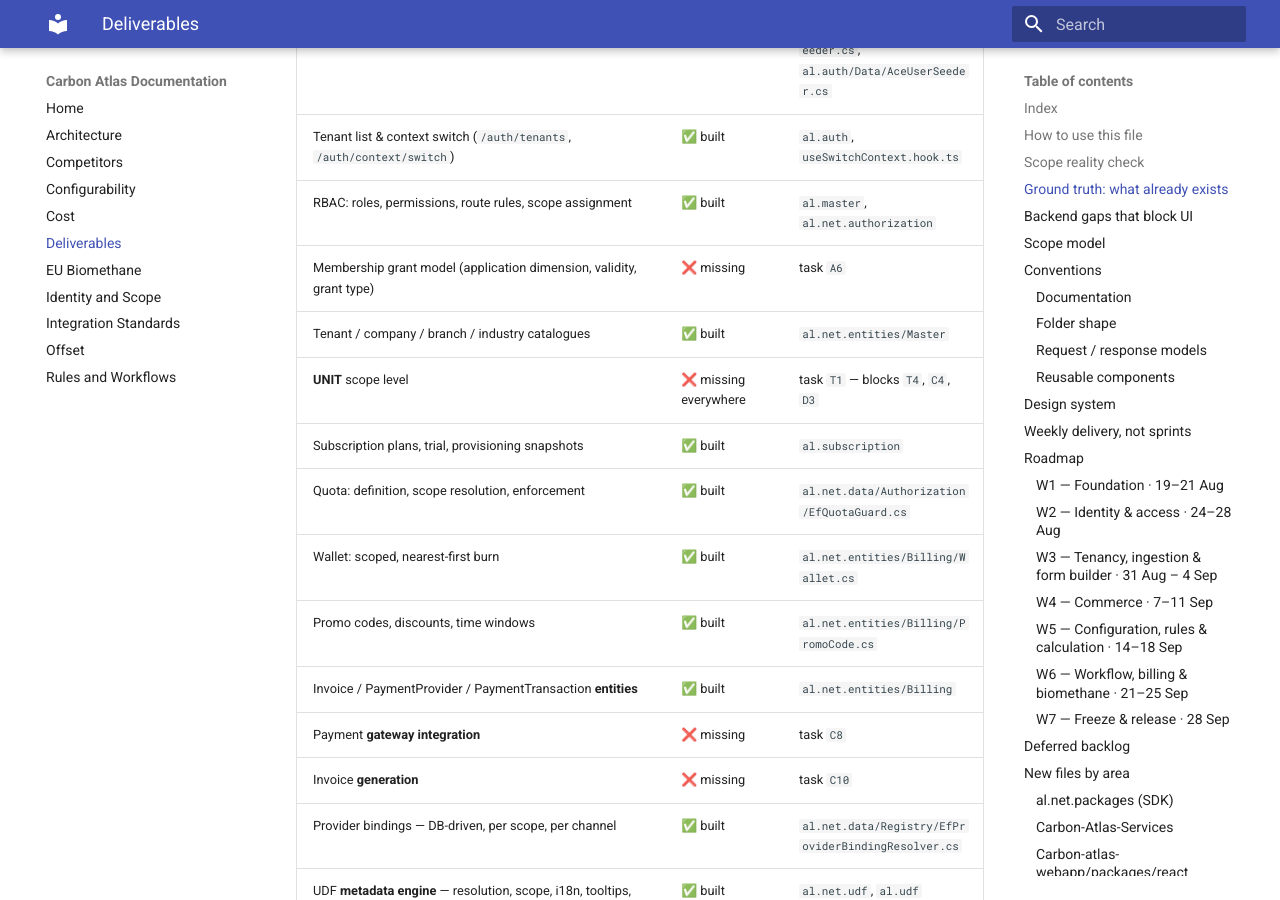
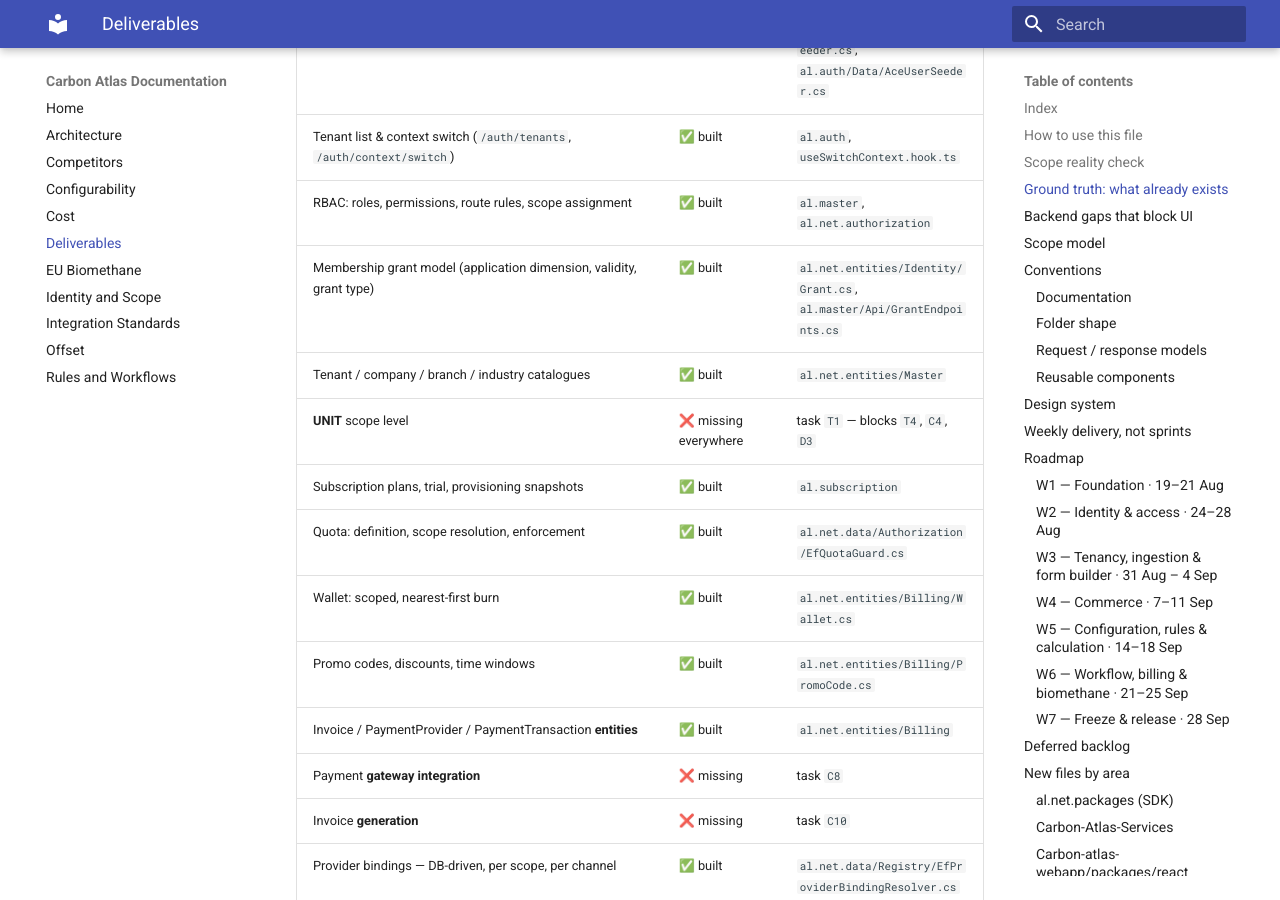
Before and after one commit to Acelucid-Technologies/Carbon-Atlas-Docs, an MkDocs documentation site: the page built from docs/Deliverables.md, in a window 1280 px wide and 900 px high, scrolled down 2569 px. Built offline with MkDocs 1.6.1 and Material for MkDocs 9.7.7, drawn with Linux system fonts in a browser that asks for light colours; some of the changed lines change nothing that is shown; some of the changed text lies outside the part shown.

Commit message:
a6 and f2 deliverables updates

```diff
--- a/docs/Deliverables.md
+++ b/docs/Deliverables.md
@@ -83,7 +83,7 @@
 | Four Ace users — RBAC assignments **and** login identities | ✅ built | `al.master/Data/AceTenantSeeder.cs`, `al.auth/Data/AceUserSeeder.cs` |
 | Tenant list & context switch (`/auth/tenants`, `/auth/context/switch`) | ✅ built | `al.auth`, `useSwitchContext.hook.ts` |
 | RBAC: roles, permissions, route rules, scope assignment | ✅ built | `al.master`, `al.net.authorization` |
-| Membership grant model (application dimension, validity, grant type) | ❌ missing | task `A6` |
+| Membership grant model (application dimension, validity, grant type) | ✅ built | `al.net.entities/Identity/Grant.cs`, `al.master/Api/GrantEndpoints.cs` |
 | Tenant / company / branch / industry catalogues | ✅ built | `al.net.entities/Master` |
 | **UNIT** scope level | ❌ missing everywhere | task `T1` — blocks `T4`, `C4`, `D3` |
 | Subscription plans, trial, provisioning snapshots | ✅ built | `al.subscription` |
@@ -266,8 +266,8 @@
 |---|---|---|---|---|---|---|---|
 | ☑ | 19 Aug | Dev - RS | Foundation | `F1` **Design tokens & theme** — light/dark triple definition; brand scale; density; motion under `prefers-reduced-motion` | M | 4 | Everything else consumes this. Never define a colour only inside a media query. |
 | ☐ | 19 Aug | Dev-AG | Foundation | `F3` **Error handling & diagnostics** — error boundary; 403/404/500; diagnostic report with **recursive redaction** | H | 4 | A diagnostic shipping a token or PII is a breach, not a feature. |
-| ☐ | 19 Aug | Dev | Identity | `A6` **Membership grant model (backend)** — one grant table; scope columns, application, validity, grant type, descendants | H | 4 | The spine of W2. See [IDENTITY-AND-SCOPE.md](./IDENTITY-AND-SCOPE.md). |
-| ☐ | 20 Aug | Dev | Foundation | `F2` **App shell** — sidebar, top bar, ⌘K palette, breadcrumbs; **nav hides on missing permission** | M | 4 | Mount `TenantSwitcher` here — built last session, not yet placed. |
+| ◐ | 19 Aug | Dev - VR | Identity | `A6` **Membership grant model (backend)** — one grant table; scope columns, application, validity, grant type, descendants | H | 4 | The spine of W2. See [IDENTITY-AND-SCOPE.md](./IDENTITY-AND-SCOPE.md). |
+| ◐ | 20 Aug | Dev - VR | Foundation | `F2` **App shell** — sidebar, top bar, ⌘K palette, breadcrumbs; **nav hides on missing permission** | M | 4 | Mount `TenantSwitcher` here — built last session, not yet placed. |
 | ☐ | 20 Aug | Dev | Identity | `A7` **Application gating** — refuse token issuance for an application with no grant; `app` claim; route check | H | 4 | The "web but not mobile" requirement, enforced at issuance rather than in the UI. |
 | ◐ | 20 Aug | Dev - RS | Foundation | `F5` **Scope context** — PLATFORM→UNIT + application; switcher; **scope in every query key**; invalidate on switch | H | 4 | A cache surviving a scope switch shows another company's data. |
 | ☐ | 21 Aug | Dev | Identity | `A8` **Effective-access resolver** — union for permissions, most-specific-wins for settings, deny beats both | H | 4 | The union/most-specific split is the subtle part. |
```
